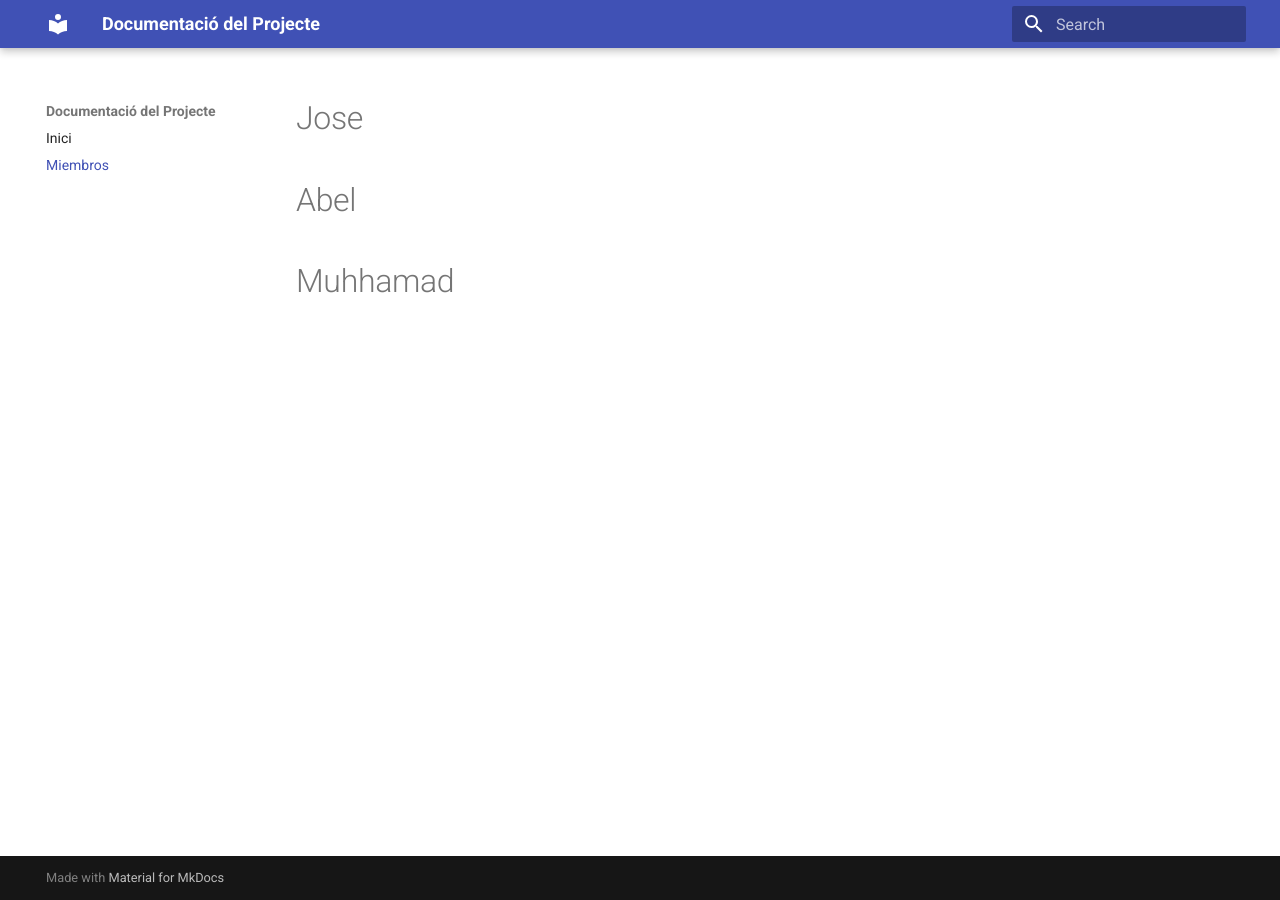
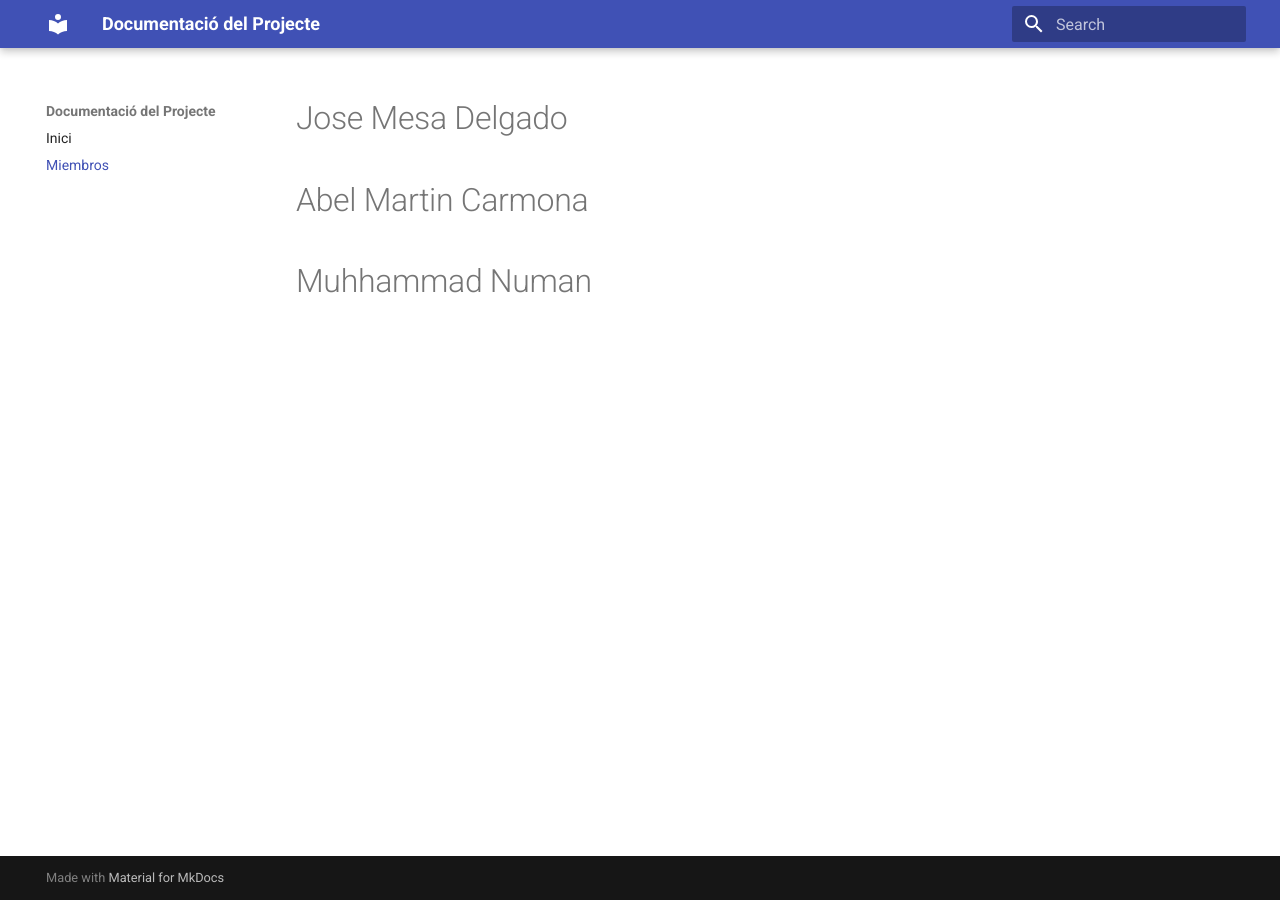
Before and after one commit to dr4g3m/projecte-intermodular, an MkDocs documentation site: the page built from docs/miembros.md, in a window 1280 px wide. Built offline with MkDocs 1.6.1 and Material for MkDocs 9.7.7, drawn with Linux system fonts in a browser that asks for light colours.

Commit message:
cambio de nombres

```diff
--- a/docs/miembros.md
+++ b/docs/miembros.md
@@ -1,3 +1,3 @@
-# Jose
-# Abel
-# Muhhamad
+# Jose Mesa Delgado
+# Abel Martin Carmona
+# Muhhammad Numan
```
